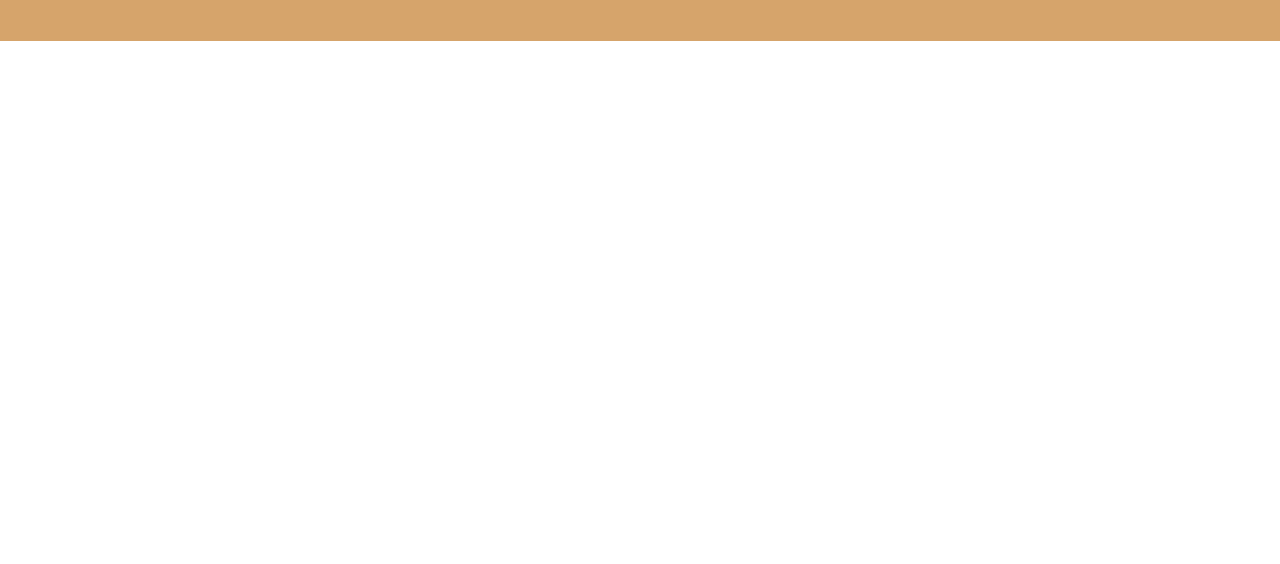
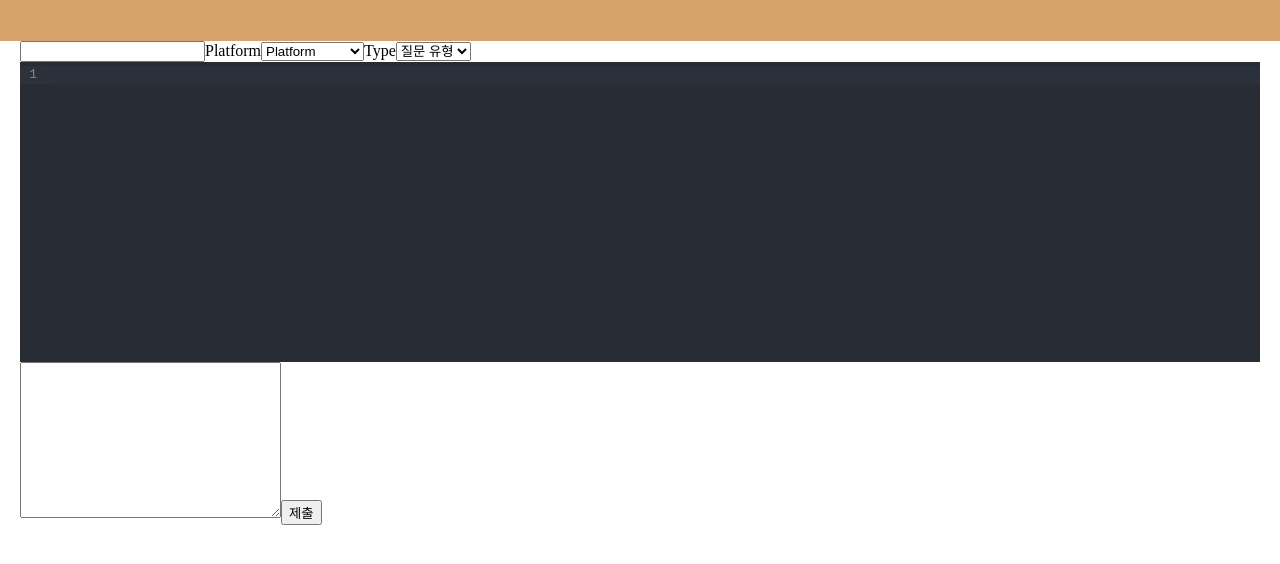
Before and after one commit to nocturne9no1/pjt_temp, a React (Create React App) app in the folder source/front-end/: page /question in a window 1280 px wide. Before the commit this address had no page. Shown: the top 564 px of the page. Built offline with nearby package versions, Linux system fonts and the light colour scheme.

Commit message:
Add: Question Writing Page, Question Detail Page

```diff
--- a/source/front-end/src/App.tsx
+++ b/source/front-end/src/App.tsx
@@ -1,7 +1,7 @@
 import React from "react";
 import { Routes, Route } from "react-router-dom";
 import { Navbar, Footer } from "./layouts";
-import { Home, Test } from "./Screen";
+import { Home, Test, QuestionForm, QuestionDetail } from "./Screen";
 import "./scss/common.scss";
 
 function App() {
@@ -13,6 +13,8 @@ function App() {
           <Routes>
             <Route path="/" element={<Home />} />
             <Route path="/test" element={<Test />} />
+            <Route path="/question" element={<QuestionForm />} />
+            <Route path="/question-detail" element={<QuestionDetail />} />
           </Routes>
         </div>
       </div>
--- a/source/front-end/src/Screen/Home.tsx
+++ b/source/front-end/src/Screen/Home.tsx
@@ -7,8 +7,18 @@ const Home: React.FunctionComponent = (): JSX.Element => {
       <h2>시작화면이 될 곳입니다. 보통 페이지의 제목을 h2로 하더라구요</h2>
       <p>테스트 링크는 아래 있읍니다</p>
       <Link to="/test">테스트 페이지</Link>
+      <Link to="/question">질문 쓰기</Link>
+      <QuestionCard />
     </main>
   );
 };
 
+const QuestionCard: React.FC = (): JSX.Element => {
+  return (
+    <div className="question_card_wrap">
+      <Link to="/question-detail">질문내용보기</Link>
+    </div>
+  );
+};
+
 export default Home;
--- /dev/null
+++ b/source/front-end/src/Screen/QuestionDetail.tsx
@@ -0,0 +1,59 @@
+import React from "react";
+import CodeMirror from "@uiw/react-codemirror";
+import { python } from "@codemirror/lang-python";
+
+interface QuestionContentsProps {
+  code: String;
+  title: String;
+  platform: String;
+  type: String;
+  content: String;
+}
+
+const QuestionDetail: React.FC = (): JSX.Element => {
+  // Sample for test
+  const QuestionCode = `
+  def solution(numbers, target):
+  answer = 0
+
+  def dfs(idx, now_value, log):
+      nonlocal answer
+      if idx == len(numbers) - 1:
+          if now_value == target:
+              answer += 1
+          return
+      dfs(idx + 1, now_value + numbers[idx + 1], log + '+')
+      dfs(idx + 1, now_value - numbers[idx + 1], log + '-')
+
+  dfs(0, numbers[0], '')
+  dfs(0, -numbers[0], '')
+  return answer
+
+
+  print(solution([1, 1, 1, 1, 1], 3))
+  `;
+  const QuestionContents: QuestionContentsProps = {
+    code: QuestionCode,
+    title: "모르겠어용 ㅠㅠ",
+    platform: "BOJ",
+    type: "시간초과",
+    content: "시간초과 100만년 나오는데 어케함?",
+  };
+  return (
+    <div className="question_detail_wrap">
+      <h2>{QuestionContents.title}</h2>
+      <span>{QuestionContents.platform}</span>
+      <span>{QuestionContents.type}</span>
+      <CodeMirror
+        value={QuestionCode}
+        lang="python"
+        theme="dark"
+        extensions={[python()]}
+        editable={false}
+      />
+      <p>{QuestionContents.content}</p>
+    </div>
+  );
+};
+
+export default QuestionDetail;
--- /dev/null
+++ b/source/front-end/src/Screen/QuestionForm.tsx
@@ -0,0 +1,98 @@
+import React, { useState } from "react";
+import "../scss/QuestionForm.scss";
+// 향후 모듈화를 통해 하나로 관리 - 지원 언어 많아지면 코드 비대
+import CodeMirror from "@uiw/react-codemirror";
+import { python } from "@codemirror/lang-python";
+
+const QuestionForm: React.FC = (): JSX.Element => {
+  const [title, setTitle] = useState<string>("");
+  const [platform, setPlatform] = useState<string>("");
+  const [type, setType] = useState<string>("");
+  const [codeValue, setCodeValue] = useState<string>("");
+  const [content, setContent] = useState<string>("");
+
+  const onTextChange = (
+    e: React.FormEvent<HTMLInputElement>,
+    setFunc: Function
+  ) => {
+    setFunc(e.currentTarget.value);
+  };
+  const onSelectChange = (
+    e: React.FormEvent<HTMLSelectElement>,
+    setFunc: Function
+  ) => {
+    setFunc(e.currentTarget.value);
+  };
+
+  // 이후
+  const _handleSubmitButton = () => {
+    console.log(title);
+    console.log(platform);
+    console.log(type);
+    console.log(codeValue);
+    console.log(content);
+  };
+
+  return (
+    <div className="question_form_wrap">
+      <input
+        type="text"
+        className="question_input"
+        title="title"
+        onChange={(e) => onTextChange(e, setTitle)}
+      />
+      <label htmlFor="platform-select">Platform</label>
+      <select
+        name="platform"
+        id="platform-select"
+        required
+        defaultValue=""
+        onChange={(e) => onSelectChange(e, setPlatform)}
+      >
+        <option value="" disabled>
+          Platform
+        </option>
+        <option value="BOJ">BOJ</option>
+        <option value="Programmers">Programmers</option>
+        <option value="SWEA">SWEA</option>
+        <option value="Etc.">Etc.</option>
+      </select>
+      <label htmlFor="question-type-select">Type</label>
+      <select
+        name="question type"
+        id="question-type-select"
+        defaultValue={""}
+        onChange={(e) => onSelectChange(e, setType)}
+      >
+        <option value="" disabled>
+          질문 유형
+        </option>
+        <option value="시간초과">시간초과</option>
+        <option value="로직">로직</option>
+        <option value="버그/에러">버그/에러</option>
+        <option value="Etc.">Etc.</option>
+      </select>
+      <div className="code_input_wrap">
+        <CodeMirror
+          minHeight="300px"
+          lang="python"
+          extensions={[python()]}
+          theme="dark"
+          onChange={(value) => {
+            setCodeValue(value);
+          }}
+        />
+      </div>
+      <textarea
+        name="question content"
+        id="quetions-content"
+        cols={30}
+        rows={10}
+        onChange={(e) => setContent(e.currentTarget.value)}
+      />
+      <button onClick={() => _handleSubmitButton()}>제출</button>
+    </div>
+  );
+};
+
+export default QuestionForm;
--- a/source/front-end/src/Screen/index.tsx
+++ b/source/front-end/src/Screen/index.tsx
@@ -1,4 +1,6 @@
 import Home from "./Home";
 import Test from "./Test";
+import QuestionForm from "./QuestionForm";
+import QuestionDetail from "./QuestionDetail";
 
-export { Home, Test };
+export { Home, Test, QuestionForm, QuestionDetail };
--- /dev/null
+++ b/source/front-end/src/scss/QuestionForm.scss
@@ -0,0 +1,5 @@
+.question_form_wrap {
+  select option[value=""][disabled] {
+    display: none;
+  }
+}
```
Also changed, not shown: source/front-end/public/manifest.json.
